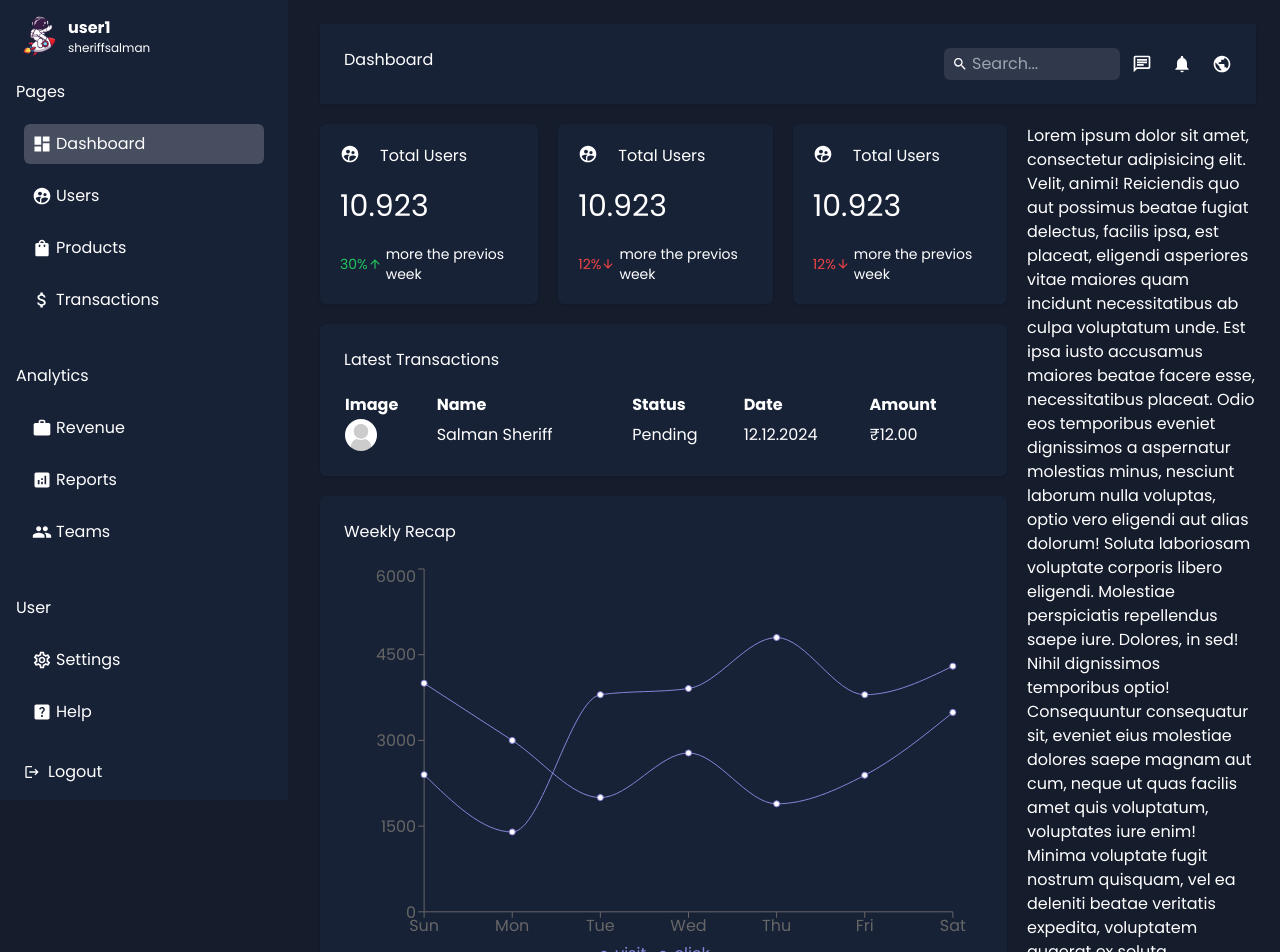
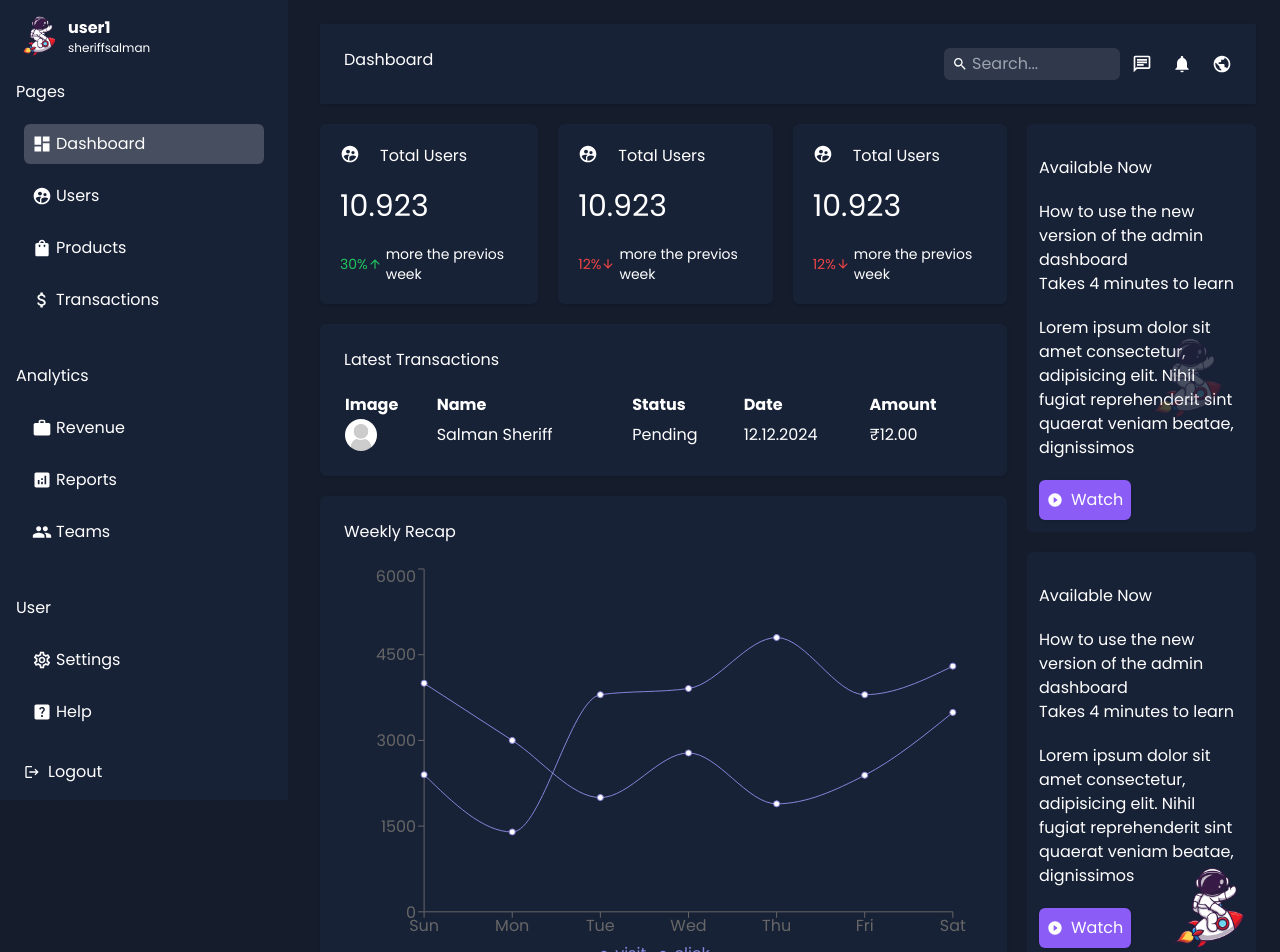
Before and after one commit to salmansheri/nextjs-admin, a Next.js app: page /dashboard in a window 1280 px wide. Shown: the top 952 px of the page. Built offline with nearby package versions, Linux system fonts and the light colour scheme.

Commit message:
feat: added right bar

```diff
--- a/src/app/(root)/(routes)/dashboard/page.tsx
+++ b/src/app/(root)/(routes)/dashboard/page.tsx
@@ -16,7 +16,7 @@ export default function DashboardPage() {
         <Chart />
       </div>
       {/* side  */}
-      <div className={styles.rightbar}>
+      <div className={cn("space-y-10", styles.rightbar)}>
         <Rightbar />
       </div>
     </div>
--- a/src/components/ui/dashboard/right-bar.tsx
+++ b/src/components/ui/dashboard/right-bar.tsx
@@ -1,62 +1,74 @@
+import Image from "next/image";
 import React from "react";
+import { MdPlayCircleFilled, MdWatch, MdWatchLater } from "react-icons/md";
 
 const Rightbar = () => {
   return (
-    <div>
-      Lorem ipsum dolor sit amet, consectetur adipisicing elit. Velit, animi!
-      Reiciendis quo aut possimus beatae fugiat delectus, facilis ipsa, est
-      placeat, eligendi asperiores vitae maiores quam incidunt necessitatibus ab
-      culpa voluptatum unde. Est ipsa iusto accusamus maiores beatae facere
-      esse, necessitatibus placeat. Odio eos temporibus eveniet dignissimos a
-      aspernatur molestias minus, nesciunt laborum nulla voluptas, optio vero
-      eligendi aut alias dolorum! Soluta laboriosam voluptate corporis libero
-      eligendi. Molestiae perspiciatis repellendus saepe iure. Dolores, in sed!
-      Nihil dignissimos temporibus optio! Consequuntur consequatur sit, eveniet
-      eius molestiae dolores saepe magnam aut cum, neque ut quas facilis amet
-      quis voluptatum, voluptates iure enim! Minima voluptate fugit nostrum
-      quisquam, vel ea deleniti beatae veritatis expedita, voluptatem quaerat ex
-      soluta, temporibus laudantium. Possimus culpa magnam nemo ut, dolorem
-      veritatis deleniti quae voluptatibus incidunt eaque aperiam voluptatem
-      nisi ab. Temporibus a, sunt earum perspiciatis labore inventore eveniet,
-      cupiditate, tenetur nostrum officia nesciunt maxime. Consequuntur quos
-      eveniet libero eum, delectus aperiam, doloremque id, maiores deleniti
-      omnis facilis nostrum voluptas nihil repellat accusamus accusantium
-      voluptatibus totam ipsum harum cum. Magni in a placeat? Eius quis quas
-      pariatur aspernatur odit maiores tempore est cumque distinctio deserunt
-      asperiores, natus placeat nulla repellendus numquam fuga doloribus
-      commodi, molestias facere, porro aliquid alias. Blanditiis beatae velit
-      reprehenderit quae, assumenda ipsam magnam similique fugiat architecto
-      nesciunt, tenetur modi aliquam. Praesentium dignissimos, accusamus dolores
-      magnam quo aspernatur, ducimus natus illum dolorem eveniet placeat
-      voluptatum. Doloremque vitae laboriosam accusantium consequuntur ad iste
-      esse deleniti quam consectetur obcaecati officiis optio fuga voluptate,
-      nobis modi vero velit ab nulla repudiandae nihil, quis maxime dolor iure!
-      Quibusdam impedit dolores voluptate vitae eum deserunt rem illo reiciendis
-      culpa voluptatum enim porro tempore in assumenda cum quasi, ut maiores
-      officia suscipit vero sint? Quas ea perspiciatis sit unde veritatis ipsa
-      asperiores, id similique molestias. Deserunt dicta delectus molestias
-      accusantium illum vel, aliquid reiciendis, obcaecati deleniti nihil autem
-      corporis rem tempore expedita possimus repudiandae amet est tenetur aut
-      animi culpa similique! Sapiente at ratione tempora est natus
-      necessitatibus molestiae delectus consequatur a ex, deleniti, velit
-      excepturi expedita voluptatibus alias. Porro ducimus ipsam expedita,
-      beatae, sint est in aspernatur doloribus illum quia nemo aperiam nobis
-      cupiditate alias nulla minima corporis provident quos! Totam, aspernatur.
-      Natus iusto aperiam tempora harum possimus similique? Dolores nulla, iusto
-      fugit numquam sint, facilis aliquam earum vitae tempore iure id omnis
-      error consectetur accusamus inventore. Neque esse enim asperiores iusto.
-      Vitae, eos porro nostrum voluptatem fuga dicta nobis dolores temporibus
-      est debitis rerum vero numquam, consequatur impedit blanditiis illum
-      molestiae labore assumenda a molestias reiciendis nemo. Quasi saepe ipsam
-      et atque dicta voluptates nihil quibusdam at iure mollitia, error
-      voluptate sit, possimus nobis obcaecati sint dolores aperiam ullam facere.
-      Deserunt repellendus cupiditate aspernatur pariatur magnam libero
-      doloribus molestias officiis inventore sapiente maxime quam, esse
-      quibusdam laborum illo delectus fuga architecto vero commodi
-      reprehenderit. Veniam ipsam dolore nesciunt, dicta omnis voluptates quasi
-      excepturi. Adipisci id deleniti aperiam illo vel. Ipsum natus molestiae
-      sit corporis eum molestias corrupti. Fugiat expedita qui eius, quo quasi
-      ab porro vitae quod unde neque.
+    <div className="space-y-5 hidden lg:block overflow-y-auto">
+      <div className="bg-background-soft p-3 rounded-md ">
+        {/* item  */}
+        <div className="space-y-5 relative">
+          <div className=" absolute right-0 bottom-0 h-1/2 w-1/2">
+            <div className="relative h-20 w-20">
+              <Image
+                className="object-cover opacity-[0.2]"
+                src="/astronaut.png"
+                alt="astronaut"
+                fill
+              />
+            </div>
+          </div>
+          <div className="z-50 ">
+            <div className="space-y-5">
+              <p>Available Now</p>
+              <h3 className="">
+                How to use the new version of the admin dashboard
+              </h3>
+              <span>Takes 4 minutes to learn</span>
+              <p className="text-text-soft">
+                Lorem ipsum dolor sit amet consectetur, adipisicing elit. Nihil
+                fugiat reprehenderit sint quaerat veniam beatae, dignissimos
+              </p>
+              <button className="bg-violet-500 flex items-center justify-center gap-2 p-2 rounded-md shadow hover:bg-violet-500/90 transition ease-linear">
+                <MdPlayCircleFilled />
+                Watch
+              </button>
+            </div>
+          </div>
+        </div>
+      </div>
+      <div className="bg-background-soft p-3 rounded-md shadow ">
+        {/* item  */}
+        <div className=" relative space-y-5">
+          <div className="absolute right-0 bottom-0">
+            <div className="relative h-20 w-20">
+              <Image
+                className="absolute bottom-0 right-0"
+                src="/astronaut.png"
+                alt="astronaut"
+                fill
+              />
+            </div>
+          </div>
+          <div className="">
+            <div className="space-y-5">
+              <p>Available Now</p>
+              <h3 className="">
+                How to use the new version of the admin dashboard
+              </h3>
+              <span>Takes 4 minutes to learn</span>
+              <p className="text-text-soft">
+                Lorem ipsum dolor sit amet consectetur, adipisicing elit. Nihil
+                fugiat reprehenderit sint quaerat veniam beatae, dignissimos
+              </p>
+              <button className="bg-violet-500 flex items-center justify-center gap-2 p-2 rounded-md shadow hover:bg-violet-500/90 transition ease-linear">
+                <MdPlayCircleFilled />
+                Watch
+              </button>
+            </div>
+          </div>
+        </div>
+      </div>
     </div>
   );
 };
```
